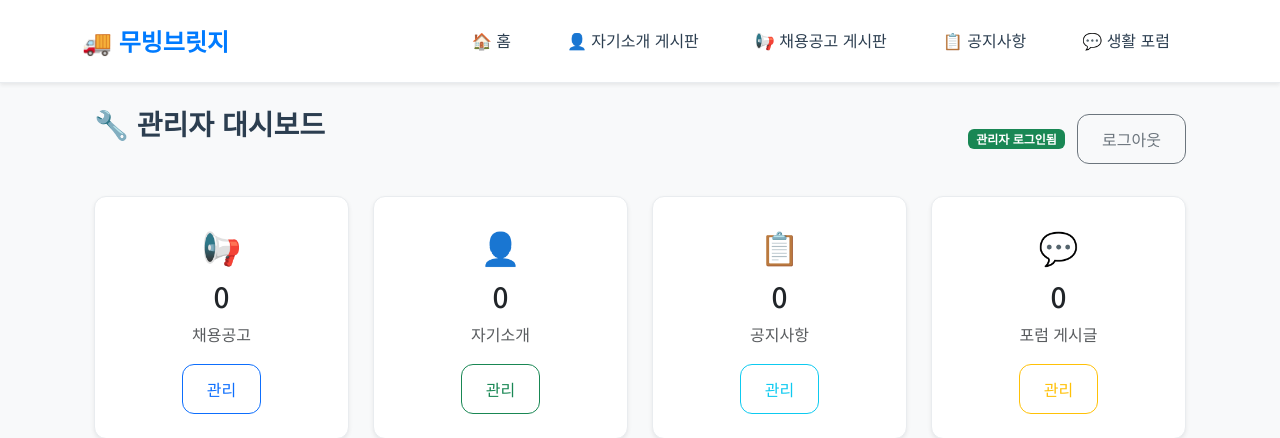
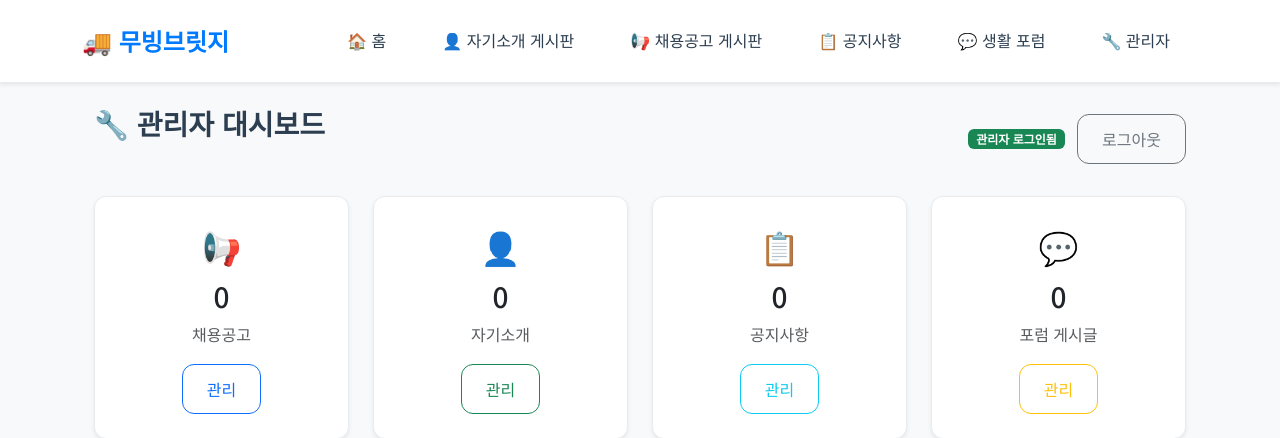
Before and after one commit to chunja07/MovingBridge, a Flask app: page /admin in a window 1280 px wide. Shown: the top 438 px of the page. Run offline with Flask 3, Linux system fonts and the light colour scheme; the visitor is signed in with stand-in values (Sample User, id 1).

Commit message:
Add a way for site admins to access and manage the community platform
Implement admin login check in base.html and add admin dashboard link.

Replit-Commit-Author: Agent
Replit-Commit-Session-Id: 8dc711fc-0993-4390-8cb7-8ea67530e4a1
Replit-Commit-Screenshot-Url: https://storage.googleapis.com/screenshot-production-us-central1/f03fd319-b2ac-458b-ba6e-ce1261aad4c0/e10d7149-dbad-443f-989c-9ac0c69acc7b.jpg

```diff
--- a/templates/base.html
+++ b/templates/base.html
@@ -196,6 +196,19 @@
                             💬 생활 포럼
                         </a>
                     </li>
+                    {% if session.get('admin_logged_in') %}
+                    <li class="nav-item">
+                        <a class="nav-link" href="{{ url_for('admin_dashboard') }}">
+                            🔧 관리자
+                        </a>
+                    </li>
+                    {% else %}
+                    <li class="nav-item">
+                        <a class="nav-link" href="{{ url_for('admin_login') }}">
+                            🔐 관리자 로그인
+                        </a>
+                    </li>
+                    {% endif %}
                 </ul>
             </div>
         </div>
```
